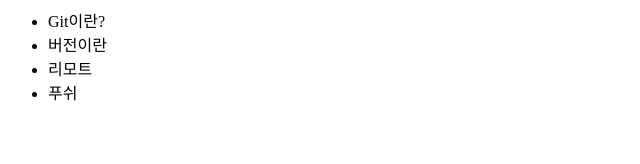
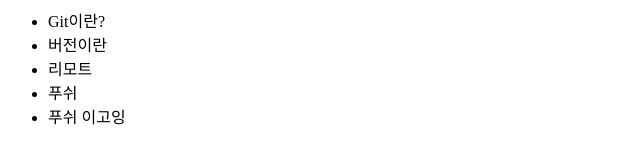
Before and after one commit to AhnSinYong/sourcetree, a plain HTML site: page index.html in a window 1280 px wide. Shown: the whole page, without its empty margins (0-640 px from the left). Drawn offline with Linux system fonts and the light colour scheme.

Commit message:
푸쉬 이고잉

```diff
--- a/index.html
+++ b/index.html
@@ -12,5 +12,6 @@
 		<li>버전이란</li>
 		<li>리모트</li>
 		<li>푸쉬</li>
+		<li>푸쉬 이고잉</li>
 	</ul>
 </html>
```
